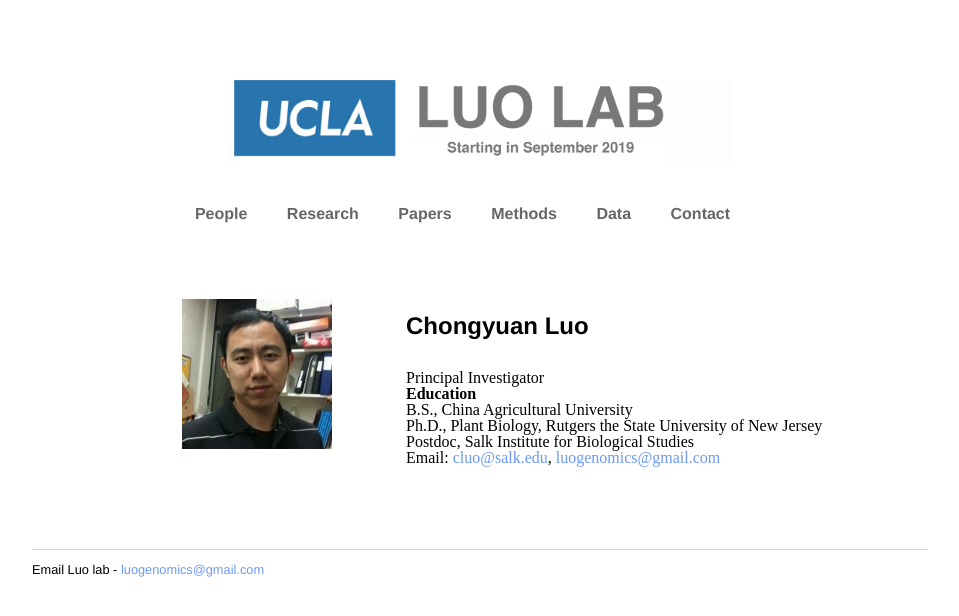
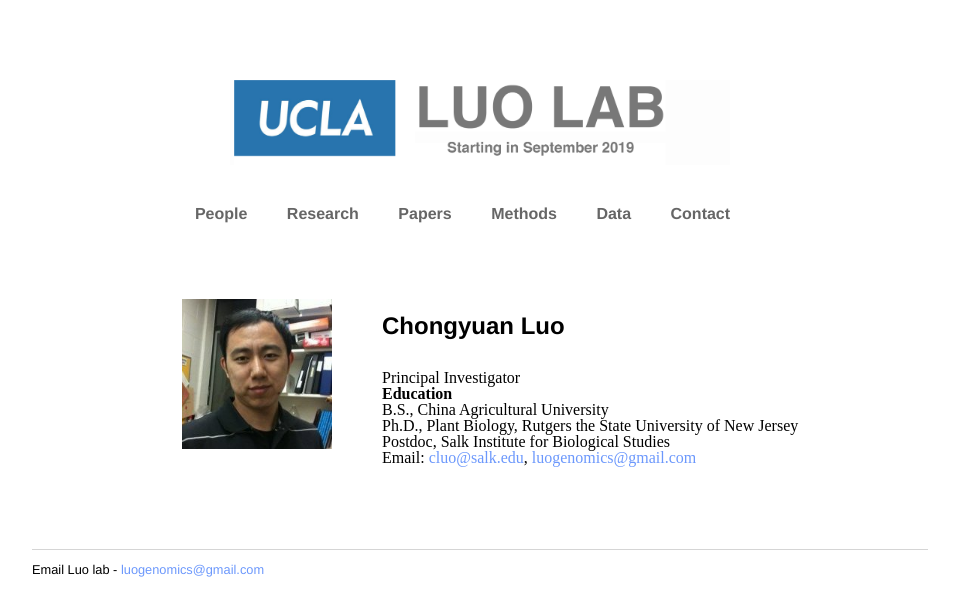
Before and after one commit to luogenomics/luogenomics.github.io, a Jekyll site: the page built from people/index.html, in a window 1280 px wide. Shown: the top 616 px of the page, without its empty margins (160-1119 px from the left). Built offline with Jekyll 4.4.1, drawn with Linux system fonts in a browser that asks for light colours.

Commit message:
Update main.css

```diff
--- a/css/main.css
+++ b/css/main.css
@@ -73,50 +73,43 @@
   float: left !important;
 }
 .projectbox {
-    position: relative;
-    width: 100%;
+    width: 1000px;
     height: 350px;
     min-height: 1px;
     display: block;
 }
 .databox {
     margin: auto;
-    position: relative;
-    width: 100%;
+    width: 1000px;
     height: 200px;
     min-height: 1px;
     display: block;
 }
 .peoplebox {
     margin: auto;
-    position: relative;
-    width: 100%;
+    width: 1000px;
     height: 300px;
     min-height: 1px;
     display: block;
 }
 .projectmediabox {
-    position: relative;
-    width: 30%;
+    width: 300px;
     min-height: 1px;
 }
 .datamediabox {
-    position: relative;
-    width: 15%;
+    width: 150px;
     min-height: 1px;
     margin-left: 100px;
 }
 .peoplemediabox {
-    position: relative;
-    width: 15%;
+    width: 150px;
     min-height: 1px;
     margin-left: 150px;
 }
 .projecttextbox {
-    position: relative;
-    width: 50%;
+    width: 500px;
     min-height: 1px;
-    padding-left: 10%;
+    padding-left: 50px;
 }
 .projectmedia {
   display: block;
```
